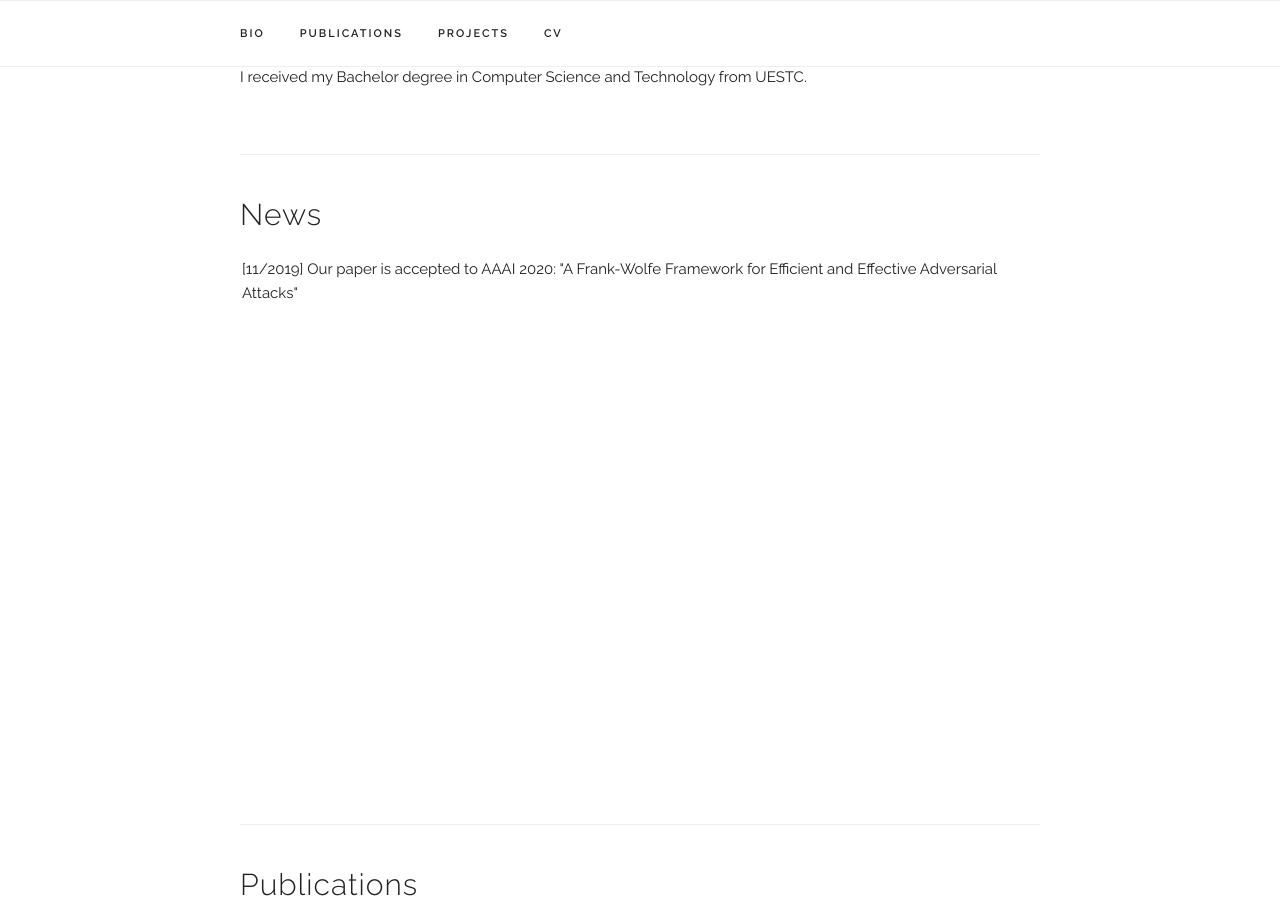
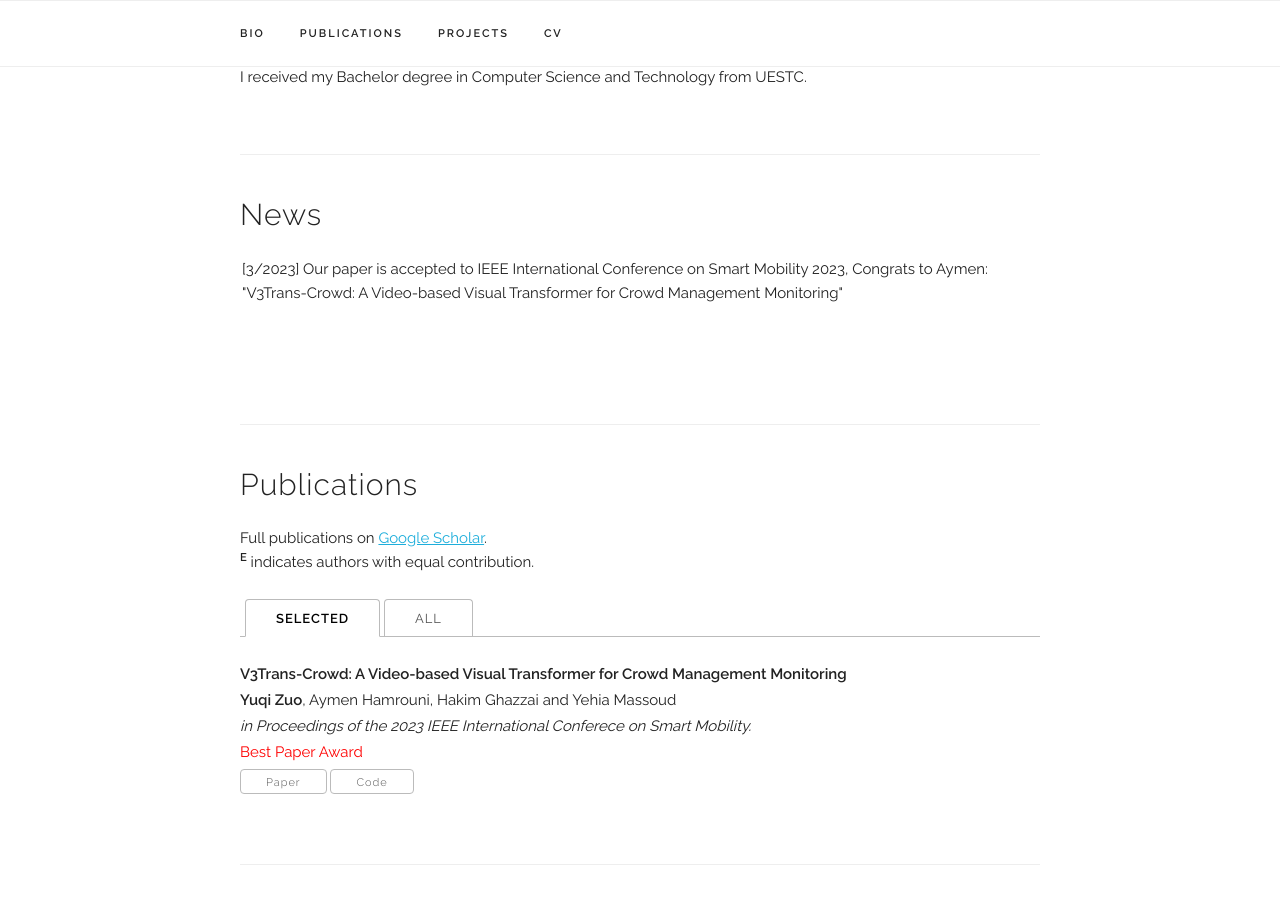
Before and after one commit to zyqdzkd/zyqdzkd.github.io, a Jekyll site: the page built from index.html, in a window 1280 px wide and 900 px high, scrolled down 493 px. Built offline with Jekyll 4.4.1, drawn with Linux system fonts in a browser that asks for light colours.

Commit message:
Update index.html

```diff
--- a/index.html
+++ b/index.html
@@ -20,11 +20,11 @@ title: Personal Webpage
 <div class="docs-section">
   <h4>News</h4>
   <!-- <p> Scroll for older news </p> -->
-  <UL style="list-style-type: none; padding: 2px; overflow-y: scroll; height:500px;">
+  <UL style="list-style-type: none; padding: 2px; overflow-y: scroll; height:100px;">
 
     <li>
-      [11/2019] Our paper is accepted to AAAI 2020:
-       "A Frank-Wolfe Framework for Efficient and Effective Adversarial Attacks"
+      [3/2023] Our paper is accepted to IEEE International Conference on Smart Mobility 2023, Congrats to Aymen:
+       "V3Trans-Crowd: A Video-based Visual Transformer for Crowd Management Monitoring"
     </li>
 
 
```
